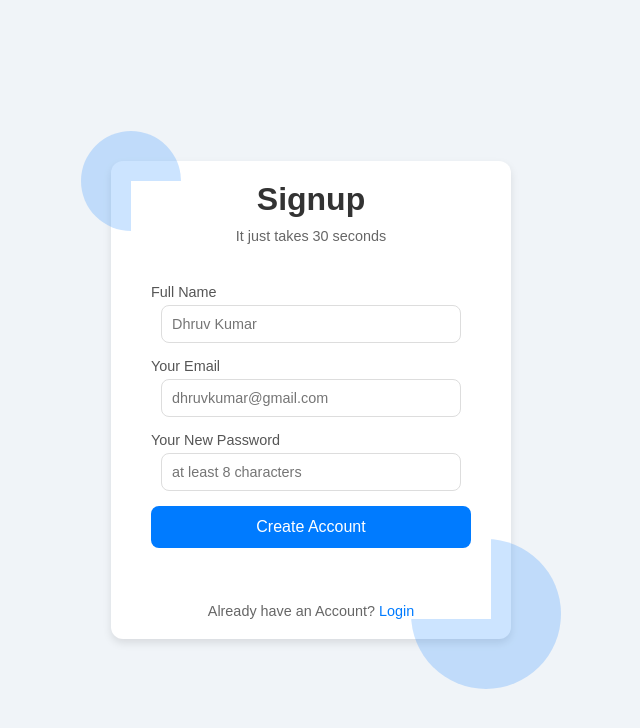
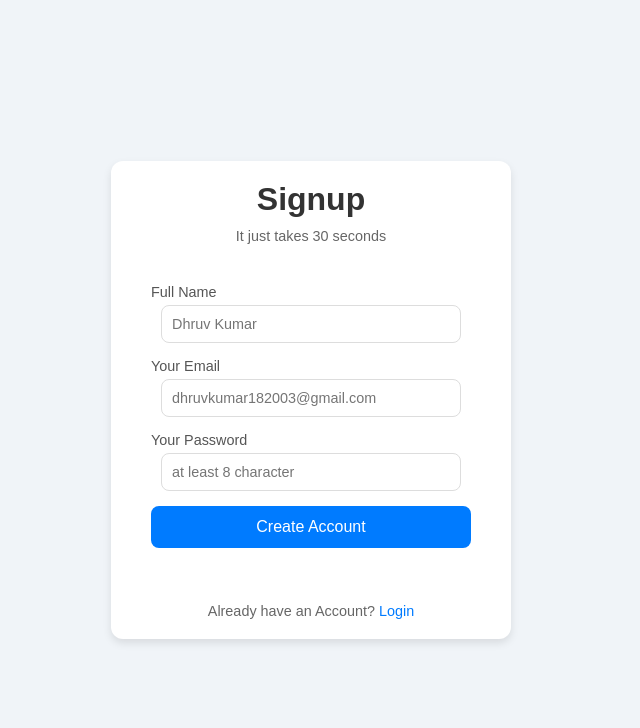
Before and after one commit to Dhruv9916/Glassomorphic-Sign-Up-Page, a plain HTML site: page index.html in a window 1280 px wide. Shown: the whole page, without its empty margins (329-969 px from the left). Drawn offline with Linux system fonts and the light colour scheme.

Commit message:
index.html

```diff
--- a/index.html
+++ b/index.html
@@ -2,9 +2,8 @@
 <html lang="en">
 <head>
   <meta charset="UTF-8">
-    <meta http-equiv="X-UA-Compatible" content="IE=edge">
   <meta name="viewport" content="width=device-width, initial-scale=1.0">
-    <title>Signup</title>
+  <title>Sign Up</title>
   <link rel="stylesheet" href="style.css">
 </head>
 <body>
@@ -21,14 +20,17 @@
                 <label for="fullname">Full Name</label>
                 <input type="text" id="fullname" placeholder="Dhruv Kumar" required>
                </p>
+
                <p>
                 <label for="email">Your Email</label>
-                        <input type="email" id="email" placeholder="dhruvkumar@gmail.com" required>
+                <input type="email" id="email" placeholder="dhruvkumar182003@gmail.com" required>
                </p>
+
                <p>
-                        <label for="password">Your New Password</label>
-                        <input type="password" id="password" placeholder="at least 8 characters" required>
+                <label for="password">Your Password</label>
+                <input type="password" id="password" placeholder="at least 8 character" required>
                </p>
+
                <p>
                   <input type="submit" id="submit" value="Create Account">
                </p>
@@ -36,11 +38,12 @@
            </main>
 
            <footer class="signup-footer">
-                <p>Already have an Account? <a href="#">Login</a> </p>
+            <p>Already have an Account? <a href="#">Login</a></p>
            </footer>
       </div>
-        <div class="circle c1"></div>
-        <div class="circle c2"></div>
+
+       <!-- <div class="circle c1"></div>
+       <div class="circle c2"></div> -->
     </div>
 
 </body>
```
Lines whose indentation alone changed are shown as unchanged.
